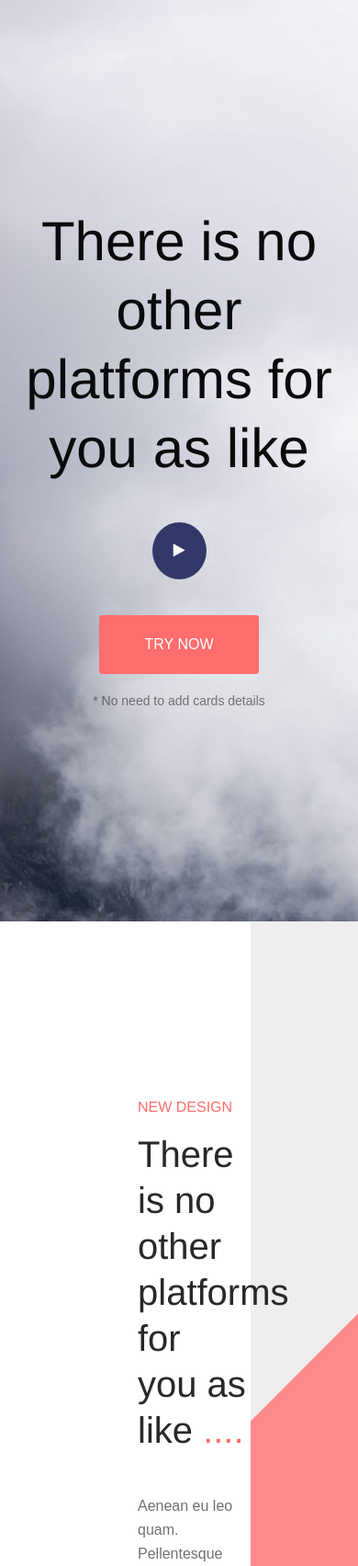
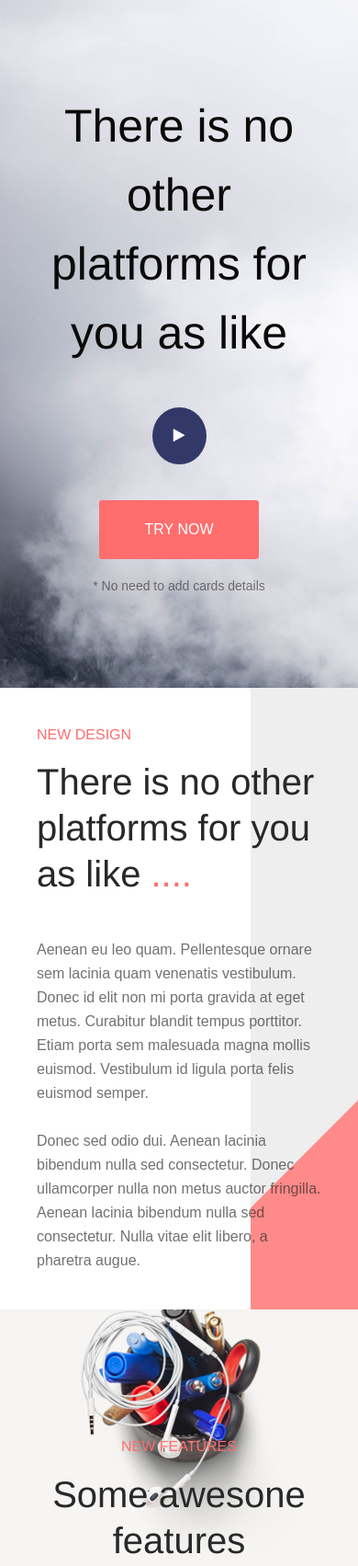
Before and after one commit to xsnakee/foundation_framework_test1, a plain HTML site: page main/index.html in a window 390 px wide. Shown: the top 1703 px of the page at 92% size. Drawn offline with Linux system fonts and the light colour scheme.

Commit message:
added resposible

```diff
--- a/main/css/style.css
+++ b/main/css/style.css
@@ -49,12 +49,6 @@ h1 {
     font-size: 14px;
 }
 
-#sec-2 {
-    position: relative;
-    overflow: hidden;
-    background-color: #fff;
-}
-
 h5 {
     font-size: 16px;
     font-weight: 500;
@@ -83,8 +77,15 @@ p {
     padding: 0;
 }
 
+#sec-2 {
+    position: relative;
+    background-color: #fff;
+}
+
 #sec-2>.row>.columns {
-    padding: 191px 120px 116px 150px;
+    margin: 0;
+    padding-top: 191px;
+    padding-bottom: 126px;
     box-sizing: border-box;
     position: relative;
     z-index: 3;
@@ -92,16 +93,17 @@ p {
 
 #style_block {
     width: 30%;
-    height: 707px;
+    height: 710px;
     position: absolute;
     right: 0px;
+    overflow: hidden;
 }
 
 #gray_block {
     background-color: #eee;
     transform: skewy(-45deg);
     height: 1200px;
-    margin-top: -715px;
+    margin-top: -693px;
     z-index: 1;
 }
 
--- a/main/css/style_adaptive.css
+++ b/main/css/style_adaptive.css
@@ -1,5 +1,36 @@
-/* @media screen and (max-width:900px) {
-    #sec-2>.row>.columns:first-child {
-        padding: 20px;
-    }
-} */
+ @media screen and (max-width:1200px) {
+     #header {
+         padding: 100px 0;
+     }
+     #sec-2>.row>.columns {
+         padding: 40px;
+     }
+     #sec-4 .medium-7 {
+         margin-left: 0;
+     }
+ }
+
+ @media screen and (max-width:1000px) {
+     #sec-6 {
+         background-size: 100%;
+     }
+ }
+
+ @media screen and (max-width:700px) {
+     #sec-6 {
+         padding-bottom: 300px;
+     }
+ }
+
+ @media screen and (max-width:640px) {
+     h1 {
+         font-size: 50px;
+     }
+     #sec-7 .large-3 {
+         margin-top: 30px;
+         margin-bottom: 10px;
+     }
+     #sec-7 form .large-3:nth-child(4) {
+         margin-top: 50px;
+     }
+ }
--- a/main/index.html
+++ b/main/index.html
@@ -27,7 +27,7 @@
     </section>
     <section id="sec-2">
         <div class="row">
-            <div class="columns large-7 medium-7 small-12">
+            <div class="columns large-7 medium-12 small-12">
                 <h5>NEW DESIGN</h5>
                 <h2>There is no other platforms for you as like <span>....</span></h2>
                 <p>Aenean eu leo quam. Pellentesque ornare sem lacinia quam venenatis vestibulum. Donec id elit non mi porta gravida at eget metus. Curabitur blandit tempus porttitor. Etiam porta sem malesuada magna mollis euismod. Vestibulum id ligula porta felis euismod semper.
```
